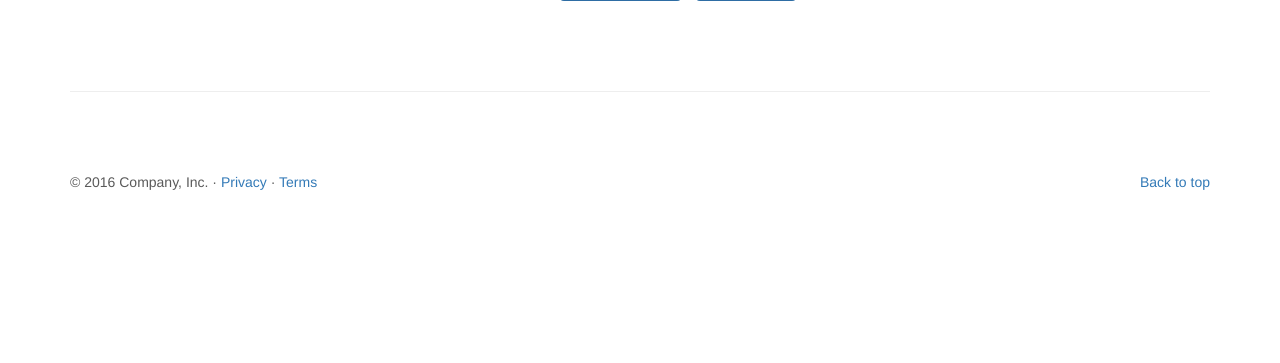
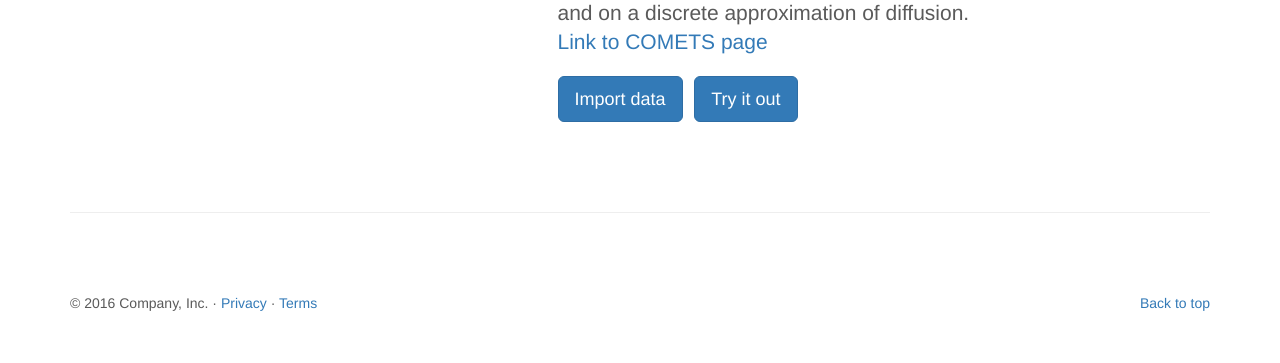
Before and after one commit to hjfan527/Microbiome_Initiative, a Flask app: template templates/MI_tools.html in a window 1280 px wide. Shown: the part 1932-2295 px from the top of the page. Before the commit the page ends 2122 px from the top, so only its background shows below. Run offline with Flask 2, Linux system fonts and the light colour scheme; the template is opened without the code that fills it, so the values that code supplies are empty; some libraries are stand-ins or nearby versions.

Commit message:
Updated tools page
Added links to tools' download pages and changed PathoStat image

```diff
--- a/templates/MI_tools.html
+++ b/templates/MI_tools.html
@@ -141,7 +141,9 @@
           <p class="lead">PathoStats is a R package that performs Statistical Microbiome Analysis on metagenomics results
             from sequencing data samples. In particular, it supports analyses on the PathoScope generated report files.
             PathoStat provides various functionalities including Relative Abundance charts, Diversity estimates and plots,
-            tests of Differential Abundance, Time Series visualization, and Core OTU analysis.</p>
+            tests of Differential Abundance, Time Series visualization, and Core OTU analysis.
+            <br />
+            <a href="http://bioconductor.org/packages/release/bioc/html/PathoStat.html">Link to PathoStat Bioconductor page</a></p>
           <p><a class="btn btn-lg btn-primary" href="#" role="button">Import data</a>&nbsp;&nbsp;&nbsp;<a class="btn btn-lg btn-primary" href="#" role="button">Try it out</a></p>
         </div>
         <div class="col-md-5">
@@ -157,7 +159,9 @@
           <p class="lead">COMETS (Computation Of Microbial Ecosystems in Time and Space) is a software platform for performing
             computer simulations of metabolism in spatially structured microbial communities. It is based on stoichiometric
             modeling of the genome-scale metabolic network of individual microbial species (using dynamic flux balance
-            analysis), and on a discrete approximation of diffusion.</p>
+            analysis), and on a discrete approximation of diffusion.
+            <br />
+            <a href="http://www.bu.edu/segrelab/comets/">Link to COMETS page</a></p>
           <p><a class="btn btn-lg btn-primary" href="#" role="button">Import data</a>&nbsp;&nbsp;&nbsp;<a class="btn btn-lg btn-primary" href="#" role="button">Try it out</a></p>
         </div>
         <div class="col-md-5 col-md-pull-7">
```
Also changed, not shown: static/images/PathoStatImage.PNG.
